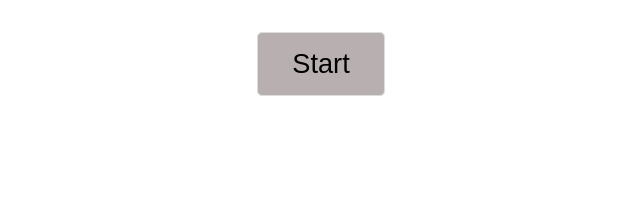
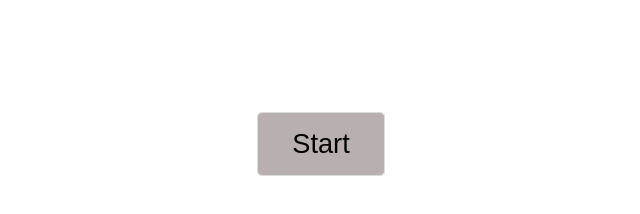
Before and after one commit to leavethetrain/Quiz, a plain HTML site: page index.html in a window 1280 px wide. Shown: the whole page, without its empty margins (319-959 px from the left). Drawn offline with Linux system fonts and the light colour scheme.

Commit message:
remove margin

```diff
--- a/index.html
+++ b/index.html
@@ -9,7 +9,7 @@
   </head>
   <body>
     <!--<div id="display-question">-->
-      <div class="start"><button class="start-button" onclick="start()" id="start">Start</button></div>
+      <div id="start"><button class="start-button" onclick="start()" id="start">Start</button></div>
       <!--<div id="" class="question">
         <h1 id="title">Was ist die Hauptstadt von Deutschland?</h1>
       </div>
--- a/script.js
+++ b/script.js
@@ -113,6 +113,7 @@ let currentPositionQuestion = -1;
 
 function start() {
   document.getElementById("start").remove();
+
   nextQuestion();
 }
 
--- a/styles.css
+++ b/styles.css
@@ -1,19 +1,20 @@
 body {
   font-family: "helvetica";
-  margin: 0 auto;
-  box-sizing: border-box;
+  margin: 0;
+  padding: 0;
 }
 #display-question {
   background-color: #ddd;
   padding: 3rem 3rem 5rem 3rem;
+  margin-top: 0;
   margin-bottom: 2rem;
   box-shadow: rgba(100, 100, 111, 0.2) 0px 7px 29px 0px;
   border-radius: 10px;
   box-shadow: 0 4px 8px 0 rgba(0, 0, 0, 0.2), 0 6px 20px 0 rgba(0, 0, 0, 0.19);
 }
 
-.start {
-  margin: 2rem;
+#start {
+  margin: 3.5rem;
   text-align: center;
 }
 
```
